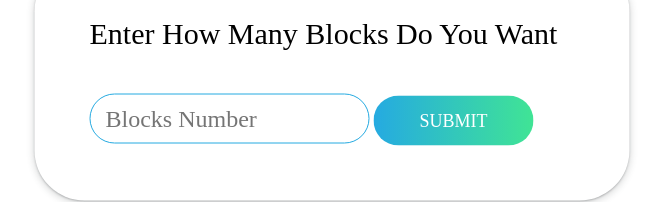
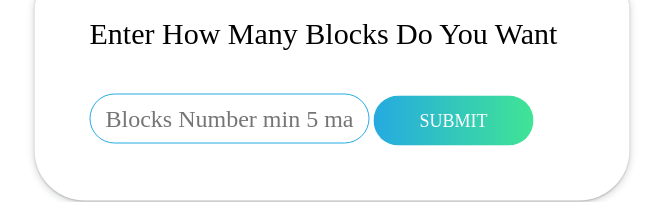
Before and after one commit to GagikAvagyan/shortway, a plain HTML site: page index.html in a window 1280 px wide. Shown: the part 319-521 px from the top of the page, without its empty margins (308-971 px from the left). Drawn offline with nearby package versions, Linux system fonts and the light colour scheme.

Commit message:
Update index.html

```diff
--- a/index.html
+++ b/index.html
@@ -15,7 +15,7 @@
     <section class="container">
         <form action="#">
             <h2>enter how many blocks do you want</h2>
-            <input type="number" class="startInpNum" placeholder="Blocks Number">
+            <input type="number" class="startInpNum" placeholder="Blocks Number min 5 max 25">
             <input type="submit" value="SUBMIT" class="btn-hover btnHoverTime submitBtn">
         </form>
     </section>
```
